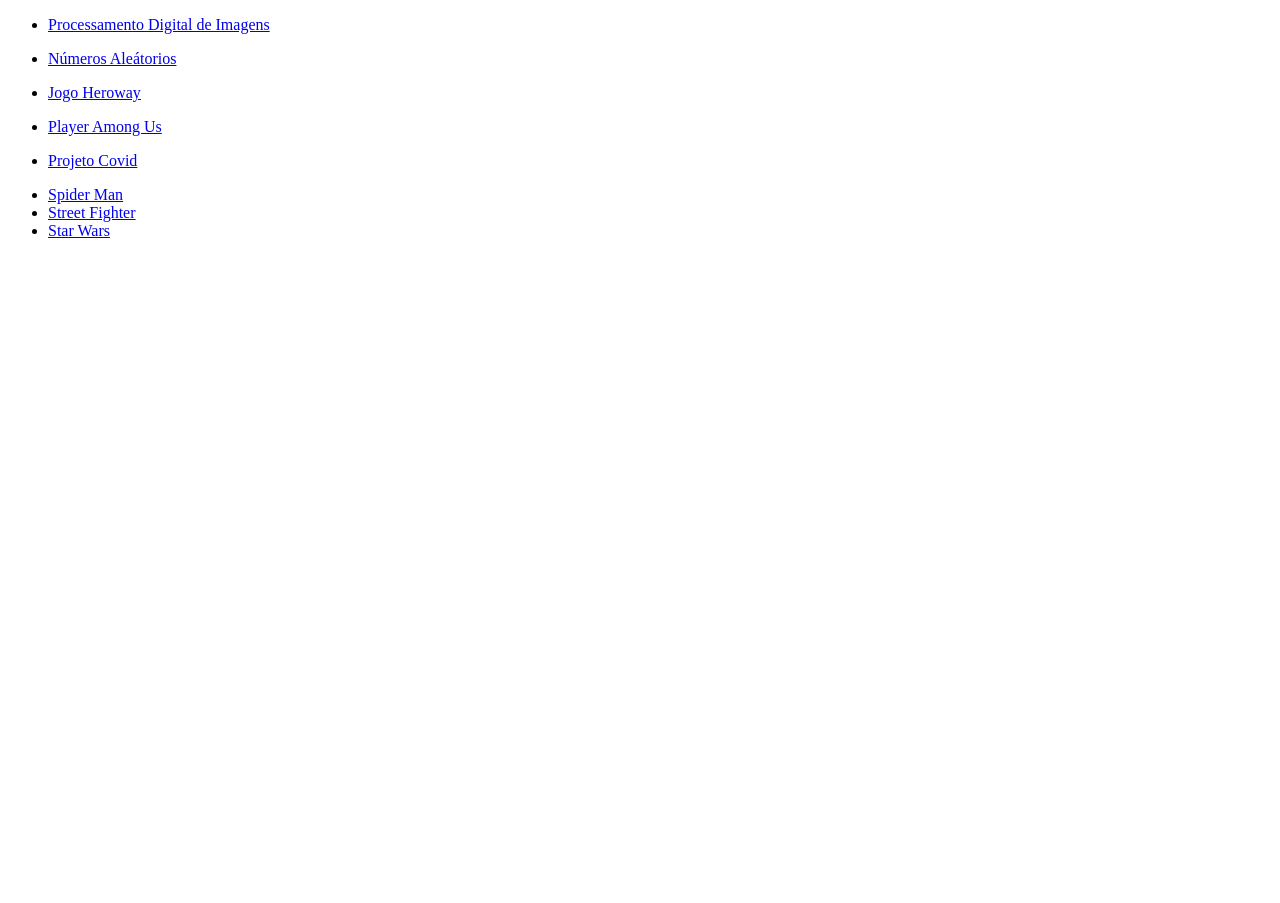
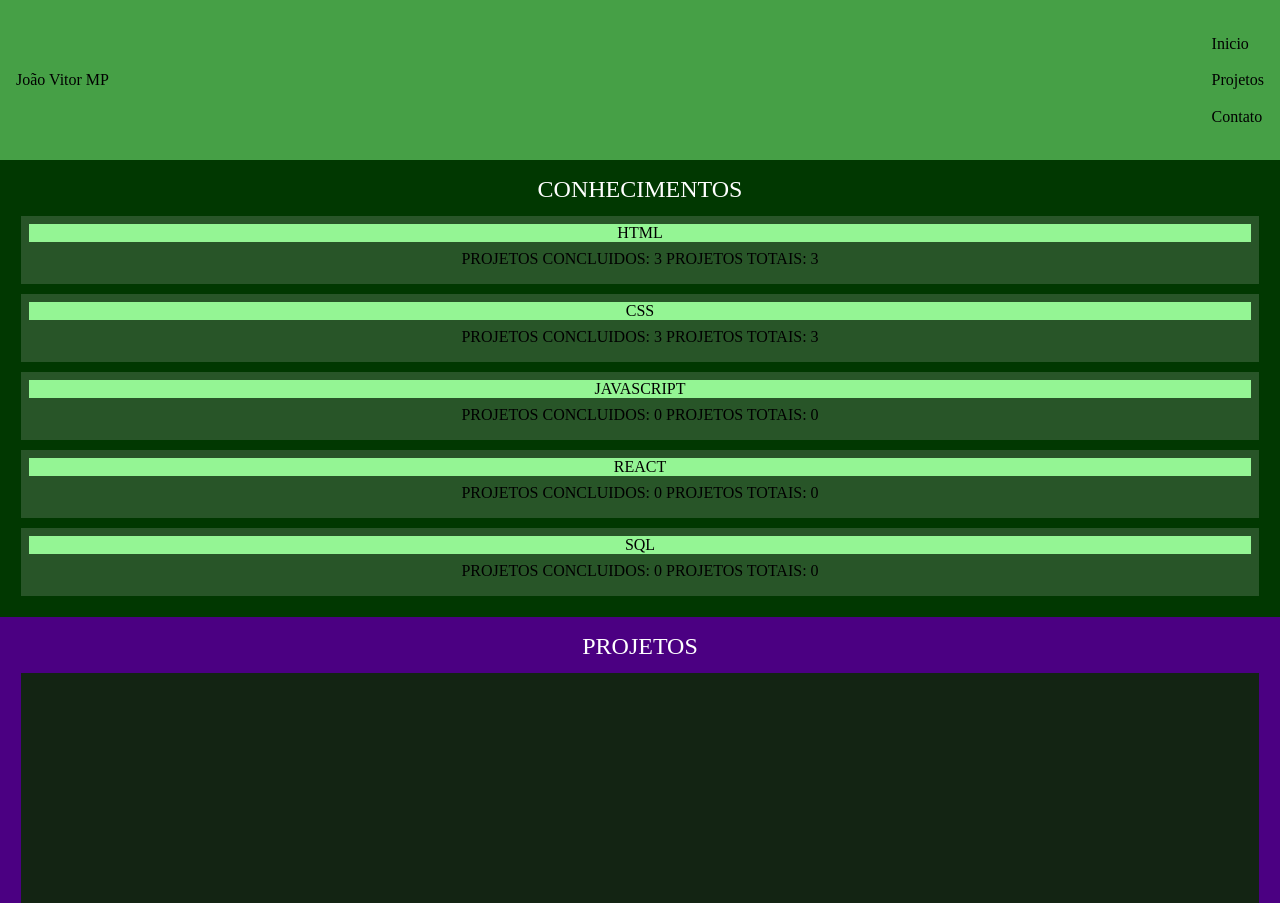
Before and after one commit to Unacon/Unacon.github.io, a plain HTML site: page index.html in a window 1280 px wide. Shown: the top 903 px of the page. Before the commit the page ends 800 px from the top, so only its background shows below. Drawn offline with Linux system fonts and the light colour scheme.

Commit message:
Iniciando site

```diff
--- /dev/null
+++ b/css/global.css
@@ -0,0 +1,13 @@
+@import url('./header.css');
+@import url('./section-01.css');
+@import url('./project.css');
+
+*{
+  margin: 0;
+  padding: 0;
+  box-sizing: border-box;
+}
+
+html{
+  font-size: 16px;
+}
--- /dev/null
+++ b/css/header.css
@@ -0,0 +1,23 @@
+header{
+  width: 100vw;
+  height: 20vh;
+  padding: 1rem;
+  background-color: rgb(70, 160, 70);
+
+  display: flex;
+  align-items: center;
+  justify-content: space-between;
+}
+
+header > .menu{
+  height: 100%;
+  /* width: 30%; */
+  display: flex;
+  /* align-items: center; */
+  justify-content: space-evenly;
+  flex-direction: column;
+}
+
+header > .menu .icon{
+
+}
--- /dev/null
+++ b/css/project.css
@@ -0,0 +1,37 @@
+.project{
+  width: 100vw;
+  /* height: 100vh; */
+  padding: 1rem;
+
+  background-color: indigo;
+  color: white;
+
+  display: flex;
+  align-items: center;
+  justify-content: space-between;
+  flex-direction: column;
+}
+
+.project > span{
+  padding-bottom: 0.5rem;
+  font-size: 1.5rem;
+}
+
+.project > .container{
+  width: 100%;
+  height: 100%;
+
+  display: flex;
+  align-items: center;
+  justify-content: space-between;
+  flex-direction: column;
+
+}
+
+.project > .container .box{
+  width: 100%;
+  height: 30vh;
+
+  background-color: rgb(19, 36, 19);
+  border: 5px solid indigo;
+}
--- /dev/null
+++ b/css/section-01.css
@@ -0,0 +1,72 @@
+.section-01{
+  width: 100vw;
+  height: auto;
+  padding: 1rem;
+
+  background-color: rgb(1, 56, 1);
+  color: white;
+
+  display: flex;
+  align-items: center;
+  justify-content: space-between;
+  flex-direction: column;
+}
+
+.section-01 > span{
+  padding-bottom: 0.5rem;
+  font-size: 1.5rem;
+}
+
+.section-01 > .ct{
+  width: 100%;
+  height: 100%;
+
+  display: flex;
+  align-items: center;
+  justify-content: center;
+  flex-direction: column;
+}
+
+.section-01 > .ct > .know{
+  width: 100%;
+  height: 30%;
+  background-color: rgb(40, 85, 40);
+  border: 5px solid rgb(1, 56, 1);
+  padding:0.5rem;
+
+  display: flex;
+  align-items: center;
+  /* justify-content: center; */
+  flex-direction: column;
+}
+
+.section-01 > .ct span{
+  color: black;
+}
+
+.section-01 > .ct > .know .date{
+  padding:0.5rem;
+  color: black;
+}
+
+.section-01 > .ct > .know .title{
+  width: 100%;
+  height: 30%;
+  background-color: rgb(148, 245, 148);
+
+  display: flex;
+  align-items: center;
+  justify-content: space-around;
+  flex-direction: row;
+}
+
+.section-01 > .ct > .know .img{
+ height: 100%;
+ width: 100%;
+ max-width: 100%;
+}
+
+.section-01 > .ct > .know > .title > .img img{
+  height: 20px;
+  width: auto;
+}
--- a/index.html
+++ b/index.html
@@ -1,37 +1,74 @@
 <!DOCTYPE html>
 <html lang="en">
 <head>
-    <meta charset="UTF-8">
-    <meta http-equiv="X-UA-Compatible" content="IE=edge">
-    <meta name="viewport" content="width=device-width, initial-scale=1.0">
-    <title>Unacon</title>
+  <meta charset="UTF-8">
+  <meta http-equiv="X-UA-Compatible" content="IE=edge">
+  <meta name="viewport" content="width=device-width, initial-scale=1.0">
+  <link rel="stylesheet" href="./css/global.css">
+
+  <title>JoãoVitorMP</title>
 </head>
 <body>
-    <ul>
-        <li>
-            <p><a href="https://unacon.github.io/PDI">Processamento Digital de Imagens</a></p>
-        </li>
-        <li>
-            <p><a href="https://unacon.github.io/NA">Números Aleátorios</a></p>
-        </li>
-        <li>
-            <p><a href="https://unacon.github.io/Heroway-Jogo/">Jogo Heroway </a></p>
-        </li>
-        <li>
-            <p><a href="https://unacon.github.io/Player_Among_Us/">Player Among Us</p>
-        </li>
-        <li>
-            <p><a href="https://unacon.github.io/ProjetoCovid/">Projeto Covid</p>
-        </li>
-        <li>
-            <a href="https://unacon.github.io/Spider-Man/"> Spider Man</a>
-        </li>
-        <li>
-            <a href="https://unacon.github.io/StreetFighter/">Street Fighter</a>
-        </li>
-        <li>
-            <a href="https://unacon.github.io/StarWars/">Star Wars</a>
-        </li>
-    </ul>
+  <header>
+     <div class="slogan">João Vitor MP</div>
+     <div class="menu">
+       <div class="icon">Inicio</div>
+       <div class="icon">Projetos</div>
+       <!-- <div class="icon">Sobre Mim</div> -->
+       <div class="icon">Contato</div>
+     </div>
+  </header>
+  <section class="section-01">
+     <span>CONHECIMENTOS</span>
+     <div class="ct">
+        <div class="know">
+          <div class="title">
+            <span>HTML</span>
+          </div>
+          <div class="date">
+            <span class='subtitle'>PROJETOS CONCLUIDOS: 3</span>
+            <span class='subtitle'>PROJETOS TOTAIS: 3</span>
+          </div>
+        </div>
+        <div class="know">
+          <div class="title"><span>CSS</span></div>
+          <div class="date">
+            <span class='subtitle'>PROJETOS CONCLUIDOS: 3</span>
+            <span class='subtitle'>PROJETOS TOTAIS: 3</span>
+          </div>
+        </div>
+        <div class="know">
+          <div class="title"><span>JAVASCRIPT</span></div>
+          <div class="date">
+            <span class='subtitle'>PROJETOS CONCLUIDOS: 0</span>
+            <span class='subtitle'>PROJETOS TOTAIS: 0</span>
+          </div>
+        </div>
+        <div class="know">
+          <div class="title"><span>REACT</span></div>
+          <div class="date">
+            <span class='subtitle'>PROJETOS CONCLUIDOS: 0</span>
+            <span class='subtitle'>PROJETOS TOTAIS: 0</span>
+          </div>
+        </div>
+        <div class="know">
+          <div class="title"><span>SQL</span></div>
+          <div class="date">
+            <span class='subtitle'>PROJETOS CONCLUIDOS: 0</span>
+            <span class='subtitle'>PROJETOS TOTAIS: 0</span>
+          </div>
+        </div>
+     </div>
+  </section>
+  <section class='project'>
+    <span>PROJETOS</span>
+    <div class="container">
+      <div class="box"></div>
+      <div class="box"></div>
+      <div class="box"></div>
+      <div class="box"></div>
+      <div class="box"></div>
+    </div>
+  </section>
 </body>
 </html>
```
Also changed, not shown: icons_html_css_js.jpg (added), img/icon_html.png (added), 1 other file.
